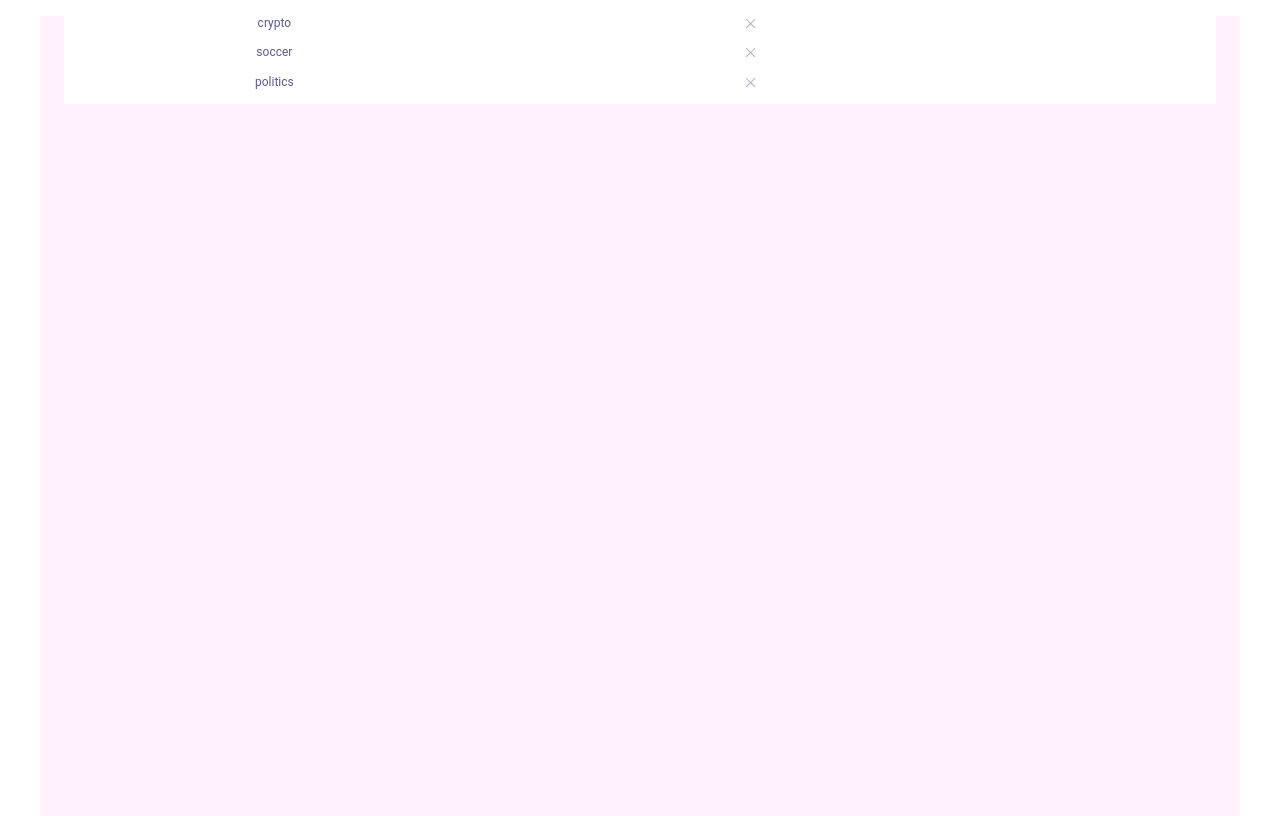
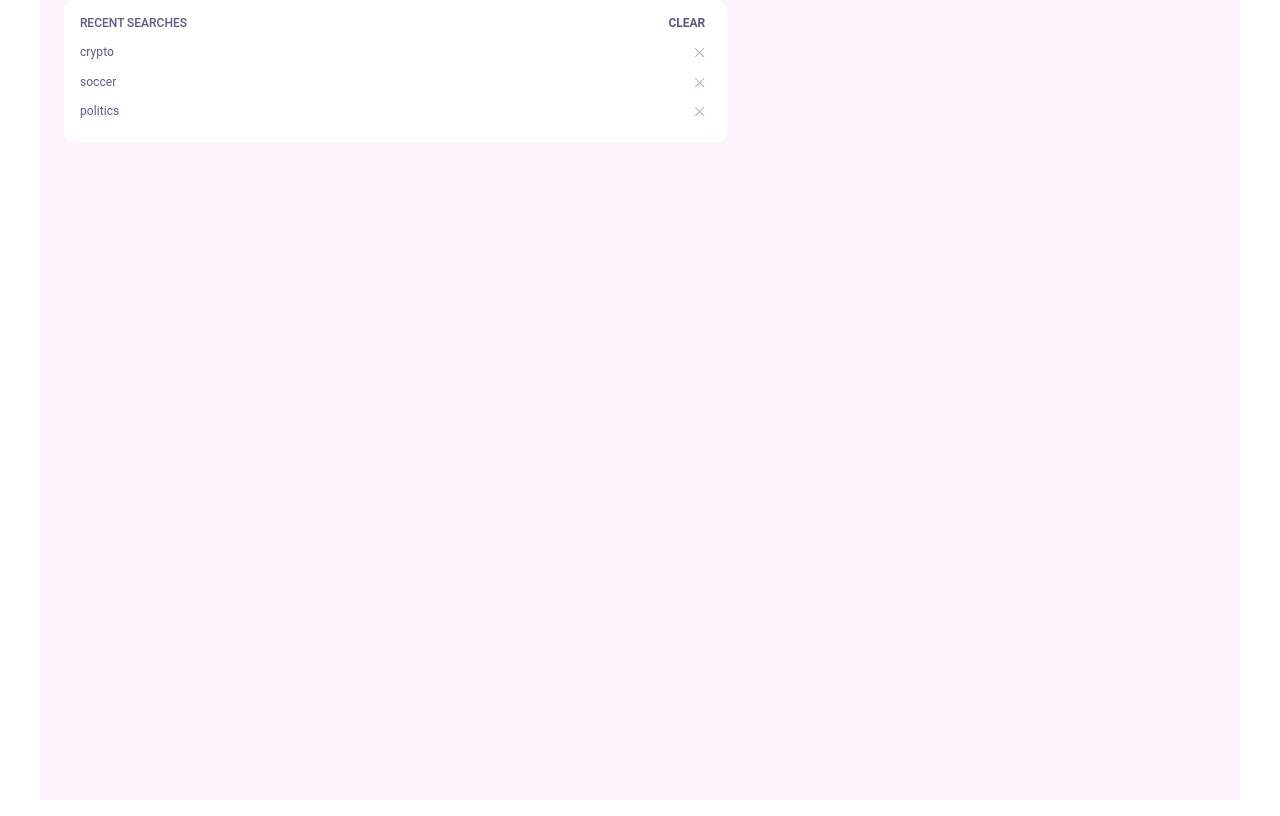
Before and after one commit to omershafrir-moveo/dispatcher-app, a React (Create React App) app: page / in a window 1280 px wide. Built offline with nearby package versions, Linux system fonts and the light colour scheme.

Commit message:
finished recentSearches

```diff
--- a/src/components/RecentSearches/RecentSearchesItem/RecentSearchesItem.styles.ts
+++ b/src/components/RecentSearches/RecentSearchesItem/RecentSearchesItem.styles.ts
@@ -1,27 +1,25 @@
 import styled from "styled-components";
-import { SearchItemProps, ButtonProps } from "./RecentSearchItem.types";
+import { ButtonProps } from "./RecentSearchItem.types";
 
-export const ItemContainer = styled.div`
+export const ItemContainer = styled.button<ButtonProps>`
   background-color: #ffffff;
   width: 663px;
   height: 29.3px;
   display: flex;
+  margin: 0px;
+  padding: 0px;
   justify-content: space-between;
-  &:hover {
-    background-color: #dfe0eb69;
-  }
   border: none;
 `;
 
 export const TextContainer = styled.div<{ text: string }>`
-  /* background-color: aqua; */
-  width: 309px;
   height: 13px;
-  margin-left: 15.89px;
   font-family: "Roboto", sans-serif;
   color: #5a5a89;
   font-size: 12px;
   align-items: left;
+  padding-left: 15.89px;
+  letter-spacing: 0.1px;
 `;
 
 export const DeleteButton = styled.button<ButtonProps>`
@@ -29,5 +27,5 @@ export const DeleteButton = styled.button<ButtonProps>`
   color: none;
   background-color: transparent;
   border: none;
-  margin: 0px 5px 0px 5px;
+  margin-right: 15.78px;
 `;
--- a/src/components/RecentSearches/RecentSearchesItem/RecentSearchesItem.tsx
+++ b/src/components/RecentSearches/RecentSearchesItem/RecentSearchesItem.tsx
@@ -5,11 +5,17 @@ import {
   TextContainer,
 } from "./RecentSearchesItem.styles";
 import XIcon from "../../Icons/XIcon";
-import { SearchItemProps } from "./RecentSearchItem.types";
+
+export type SearchItemProps = {
+  text: string;
+  handleDelete: () => void;
+  handleClick: () => void;
+  children?: React.ReactNode;
+};
 
 const RecentSearchesItem: React.FC<SearchItemProps> = (props) => {
   return (
-    <ItemContainer>
+    <ItemContainer onClick={props.handleClick}>
       <TextContainer text={props.text}>{props.text}</TextContainer>
       <DeleteButton onClick={props.handleDelete}>
         <XIcon />
--- a/src/components/RecentSearches/RecentSearchesMenu/RecentSearchesMenu.styles.ts
+++ b/src/components/RecentSearches/RecentSearchesMenu/RecentSearchesMenu.styles.ts
@@ -1,7 +1,54 @@
 import styled from "styled-components";
 import { ItemsListProps } from "./RecentSearchesMenu.types";
+import { ButtonProps } from "../RecentSearchesItem/RecentSearchItem.types";
+
+export const Container = styled.div<{ children?: React.ReactNode }>`
+  display: flex;
+  flex-direction: column;
+`;
 
 export const ItemsList = styled.ul<ItemsListProps>`
   background-color: #ffffff;
+  margin: 0px;
+  padding: 0px;
+  width: 663px;
+`;
 
+export const HeaderContainer = styled.div<{ children?: React.ReactNode }>`
+  display: flex;
+  flex-direction: row;
+  justify-content: space-between;
+  background-color: #ffffff;
+  width: 663px;
+  height: 45.3px;
+  border-radius: 10px 10px 0px 0px;
 `;
+
+export const HeaderTitleContainer = styled.div`
+  font-family: "Roboto", sans-serif;
+  color: #5a5a89;
+  font-size: 12px;
+  font-weight: 500;
+  letter-spacing: 0px;
+  align-items: left;
+  padding: 16px 0px 0px 15.89px;
+`;
+
+export const FooterContainer = styled.div<{ children?: React.ReactNode }>`
+  background-color: #ffffff;
+  width: 663px;
+  height: 8.78px;
+  border-radius: 0px 0px 10px 10px;
+`;
+
+export const ClearButton = styled.button<ButtonProps>`
+  color: #5a5a89;
+  background-color: transparent;
+  border: none;
+  font-family: "Roboto", sans-serif;
+  margin-right: 15.78px;
+  font-size: 12px;
+  font-style: normal;
+  font-weight: 700;
+  line-height: 22px; /* 183.333% */
+`;
--- a/src/components/RecentSearches/RecentSearchesMenu/RecentSearchesMenu.tsx
+++ b/src/components/RecentSearches/RecentSearchesMenu/RecentSearchesMenu.tsx
@@ -1,4 +1,11 @@
-import { ItemsList } from "./RecentSearchesMenu.styles";
+import {
+  ItemsList,
+  HeaderContainer,
+  HeaderTitleContainer,
+  FooterContainer,
+  Container,
+  ClearButton,
+} from "./RecentSearchesMenu.styles";
 import RecentSearchesItem from "../RecentSearchesItem/RecentSearchesItem";
 import { useState } from "react";
 
@@ -17,17 +24,33 @@ const RecentSearchesMenu = () => {
       oldItems.filter((oldItem) => oldItem.key !== itemToDelete.key)
     );
   };
+  const clearMock = () => {
+    console.log("cleared all");
+    setItems([]);
+  };
+  const clickMock = (itemClicked: { key: number; text: string }) => {
+    console.log(`clicked ${itemClicked.text}!`);
+  };
+
 
   return (
+    <Container>
+      <HeaderContainer>
+        <HeaderTitleContainer>RECENT SEARCHES</HeaderTitleContainer>
+        <ClearButton onClick={clearMock}>CLEAR</ClearButton>
+      </HeaderContainer>
       <ItemsList>
         {items.map((item) => (
           <RecentSearchesItem
             key={item.key}
             text={item.text}
             handleDelete={() => deleteMock(item)}
+            handleClick={() => clickMock(item)}
           />
         ))}
       </ItemsList>
+      <FooterContainer />
+    </Container>
   );
 };
 
```
Also changed, not shown: src/components/RecentSearches/RecentSearchesItem/RecentSearchItem.types.ts (+1 -6 lines), src/TODO.txt, 1 other file (tests, documents, lock files or other folders). Lines whose indentation alone changed are shown as unchanged.
